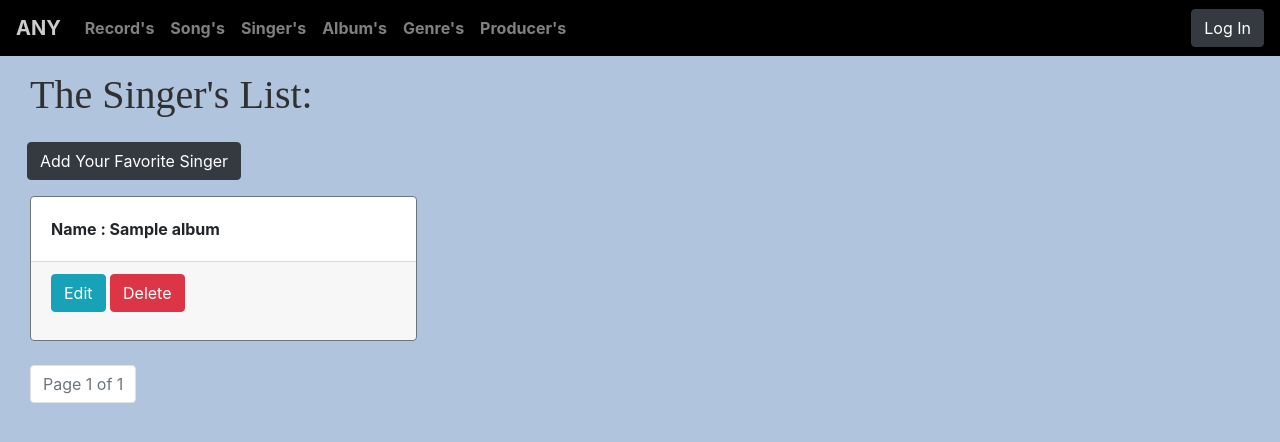
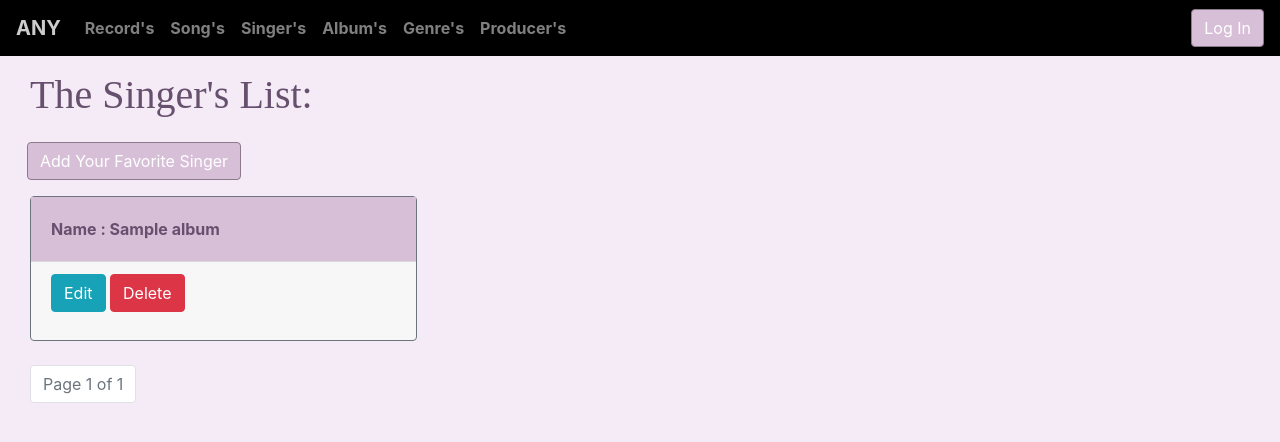
Before and after one commit to yullinisia/FINAL, a Django app: template song/templates/singer/singers.html in a window 1280 px wide. Shown: the top 442 px of the page. Run offline with Django 3.2, Linux system fonts and the light colour scheme; the template is opened without the code that fills it: most values are stand-ins (such as "Sample title", 1, 10 or a date in 2020); some libraries are stand-ins or nearby versions.

Commit message:
edited songs.html

```diff
--- a/song/templates/singer/singers.html
+++ b/song/templates/singer/singers.html
@@ -19,16 +19,27 @@
         }
 
         h1{
-          color:#303030;
+          color:#67506e;
           font-size: 22;
           font-weight: normal;
           font-variant: normal;
           font-family: broadway;
         }
+        .btn-dark {
+        color: #fff;
+        background-color:#D8BFD8;
+        border-color: #8B7B8B;
+        }
+        .card-body {
+          background-color:  #D8BFD8!important;
+        }
+        .card-text {
+          color: #67506e!important;
+        }
         </style>
 </head>
 
-<body style="background-color: lightsteelblue;">
+<body style="background-color:#f5ebf7;">
     <nav class="navbar navbar-expand-sm navbar-custom">
         <a class="navbar-brand" href="{% url 'index' %}"><b>ANY</b></a>
         <div class="collapse navbar-collapse" id="navbarNav">
```
